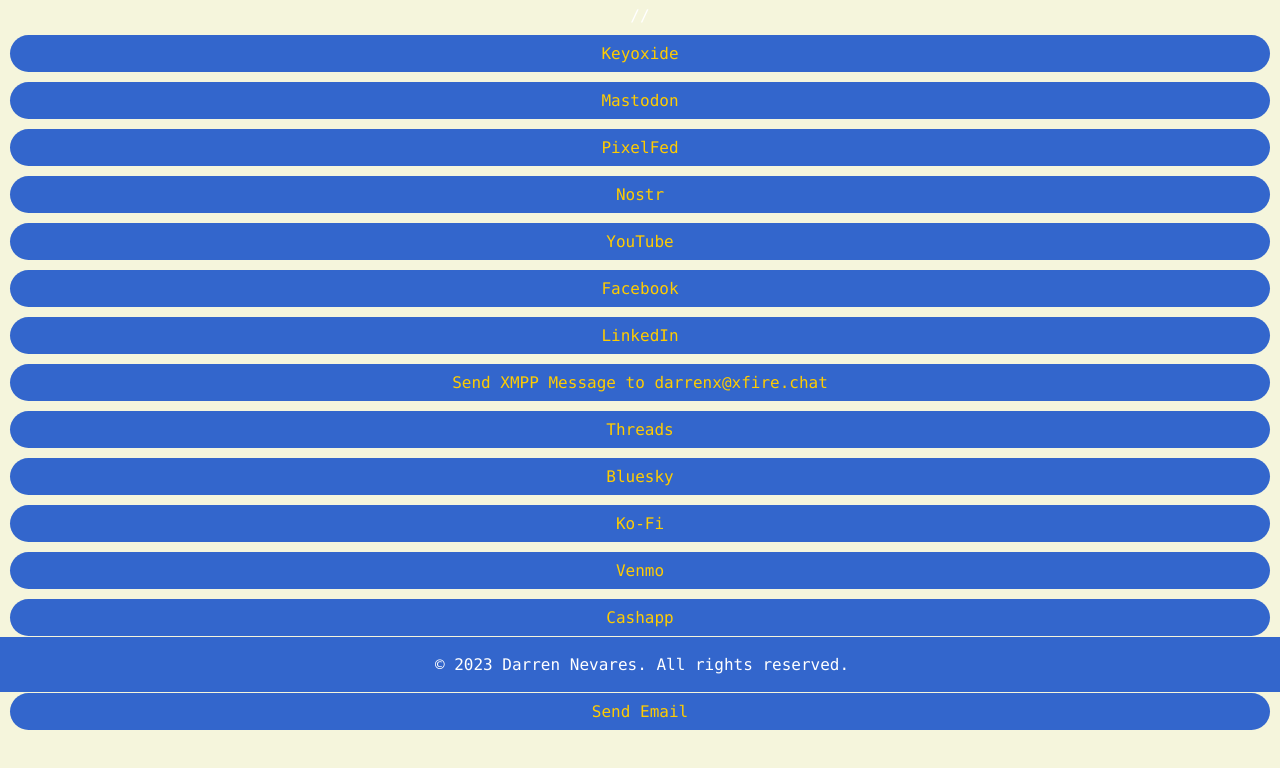
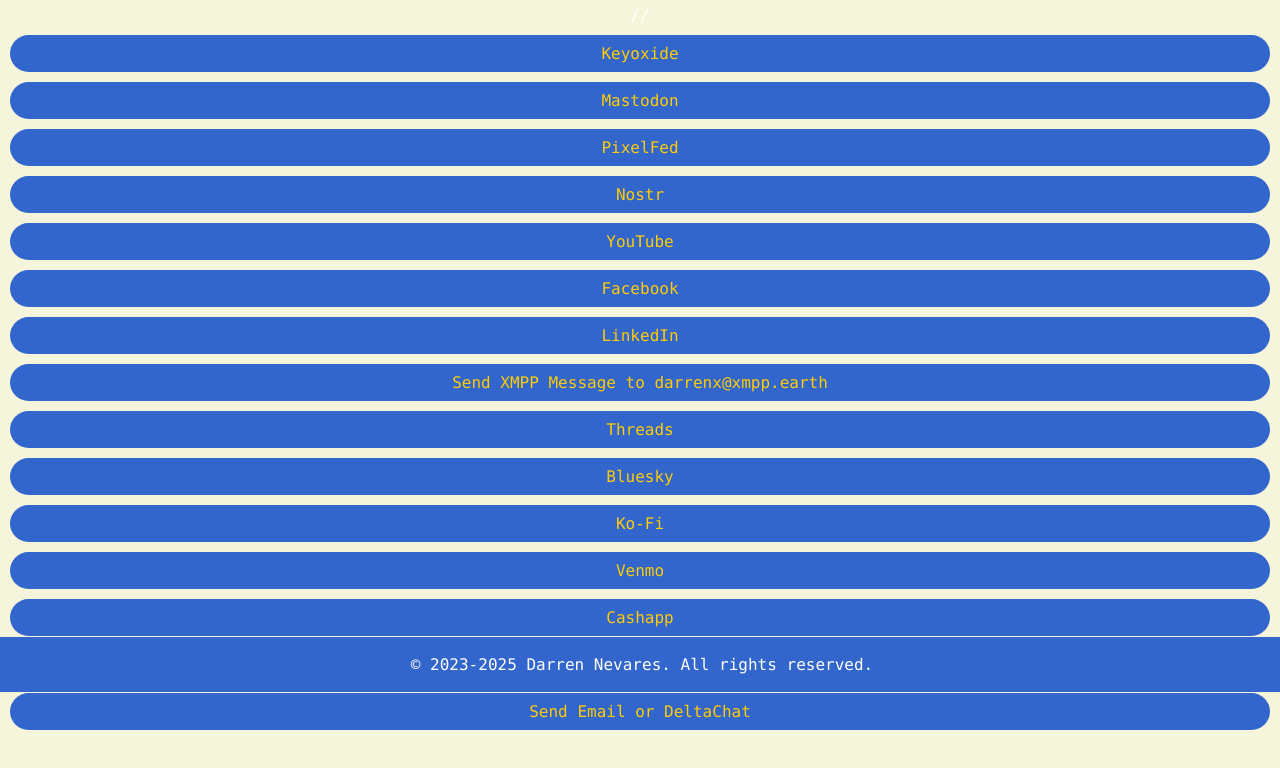
Before and after one commit to DXN13/Link_Site, a plain HTML site: page index.html in a window 1280 px wide. Shown: the part 108-876 px from the top of the page. Drawn offline with Linux system fonts and the light colour scheme.

Commit message:
Update index.html
Updated XMPP address

```diff
--- a/index.html
+++ b/index.html
@@ -100,19 +100,19 @@
         <a href="https://www.youtube.com/channel/UCv8oHyr1bXgYPkg-ieZYtlA" target="_blank">YouTube</a>
         <a href="https://www.facebook.com/darrennevares" target="_blank">Facebook</a>
         <a href="https://www.linkedin.com/in/darren-nevares-a81109ab/" target="_blank">LinkedIn</a>
-        <a href="xmpp:darrenx@xfire.chat"> Send XMPP Message to darrenx@xfire.chat</a>
+        <a href="xmpp:darrenx@xmpp.earth"> Send XMPP Message to darrenx@xmpp.earth</a>
         <a href="https://www.threads.net/@darrennevares" target="_blank">Threads</a>
         <a href="https://bsky.app/profile/darrennevares.bsky.social" target="_blank">Bluesky</a>
         <a href="https://ko-fi.com/darrennevares" target="_blank">Ko-Fi</a>
         <a href="https://venmo.com/u/Darren-Nevares" target="_blank">Venmo</a>
         <a href="https://cash.app/$DarrenNevares" target="_blank">Cashapp</a>
         <a href="bitcoin:3GZFwPWCNxiMSQjtEuDZdXTukA3yjjy4EP">Donate Bitcoin</a>
-        <a href="mailto:darren@xfire.to">Send Email</a>
+        <a href="mailto:darren@xfire.to">Send Email or DeltaChat</a>
 
     </nav>
 
     <footer>
-        <p>&copy; 2023 Darren Nevares. All rights reserved.</p>
+        <p>&copy; 2023-2025 Darren Nevares. All rights reserved.</p>
     </footer>
 
 </body>
```
